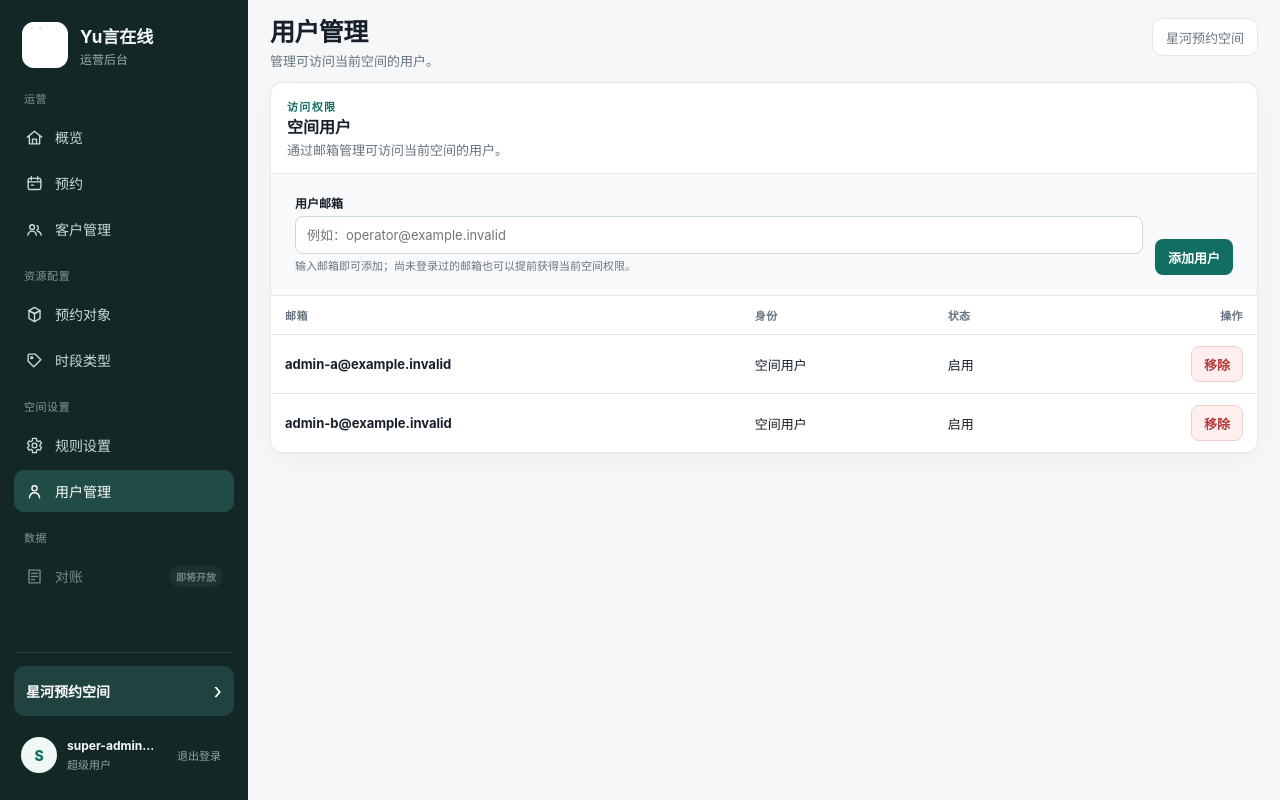
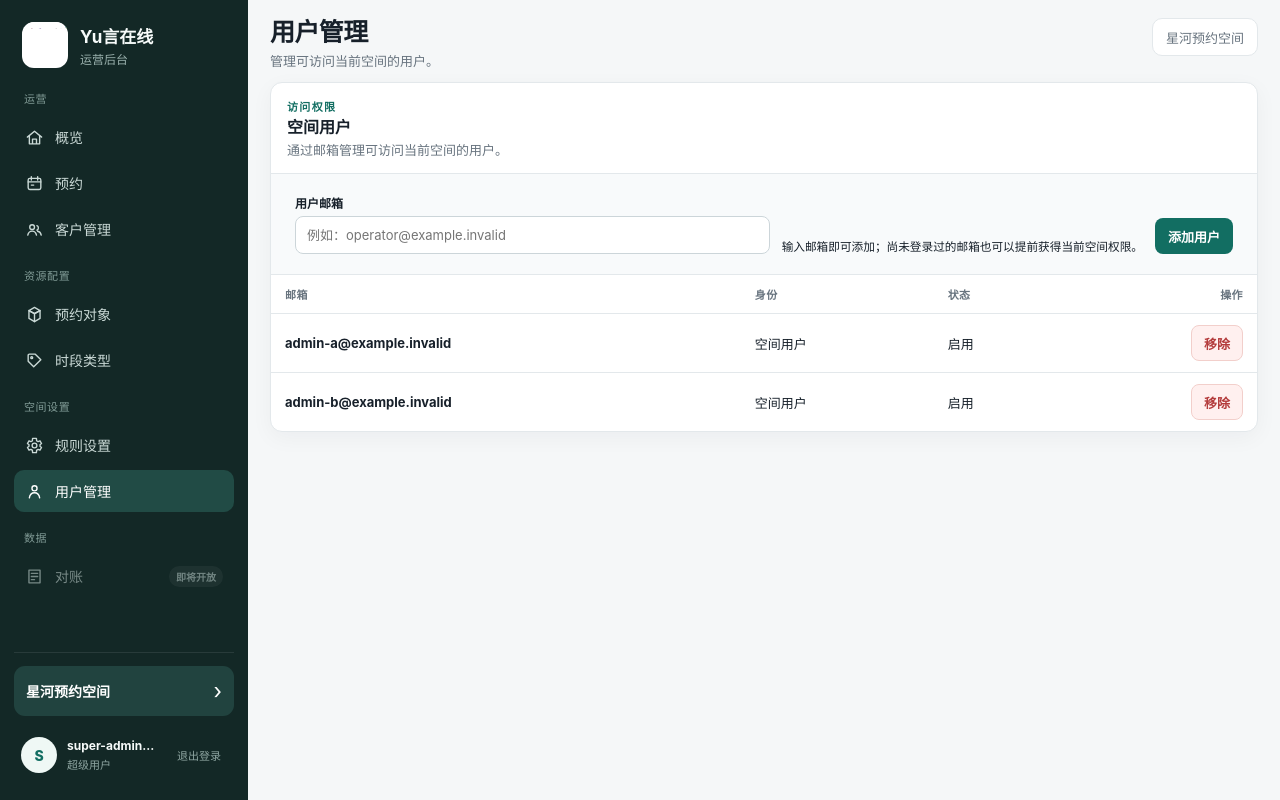
Before and after one commit to huangshirui/yuke, a Vue app in the folder apps/admin/: page /spaces/sp_demo_alpha/admins in a window 1280 px wide. Built offline with nearby package versions, Linux system fonts and the light colour scheme.

Commit message:
fix(admin): align add-user action with email input

```diff
--- a/apps/admin/src/views/SpaceDetailView.vue
+++ b/apps/admin/src/views/SpaceDetailView.vue
@@ -282,12 +282,12 @@ onMounted(load)
           </div>
         </div>
 
-        <div class="inline-form">
+        <div class="inline-form admin-user-form">
           <label class="field field--grow">
             <span>用户邮箱</span>
             <input v-model="adminEmail" type="email" autocomplete="off" placeholder="例如：operator@example.invalid" @keyup.enter="addAdmin" />
-            <small>输入邮箱即可添加；尚未登录过的邮箱也可以提前获得当前空间权限。</small>
           </label>
+          <small class="admin-user-form__help">输入邮箱即可添加；尚未登录过的邮箱也可以提前获得当前空间权限。</small>
           <button class="button button--primary" :disabled="saving" @click="addAdmin">添加用户</button>
         </div>
 
```
